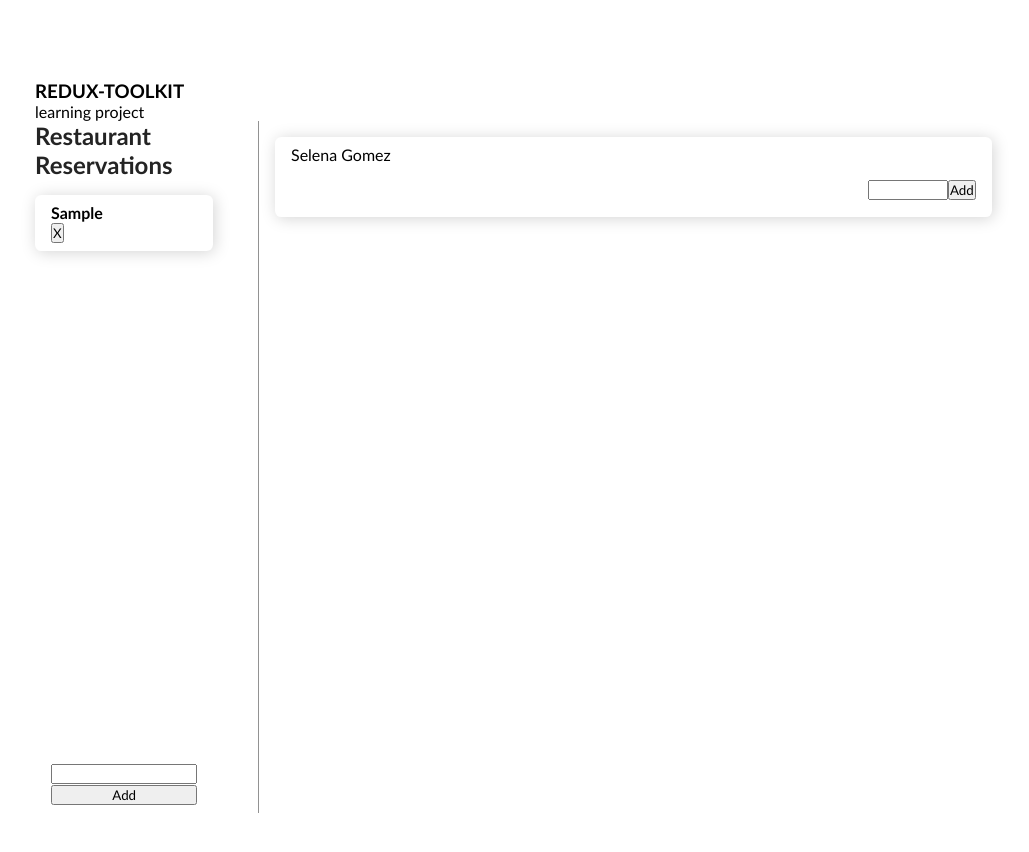
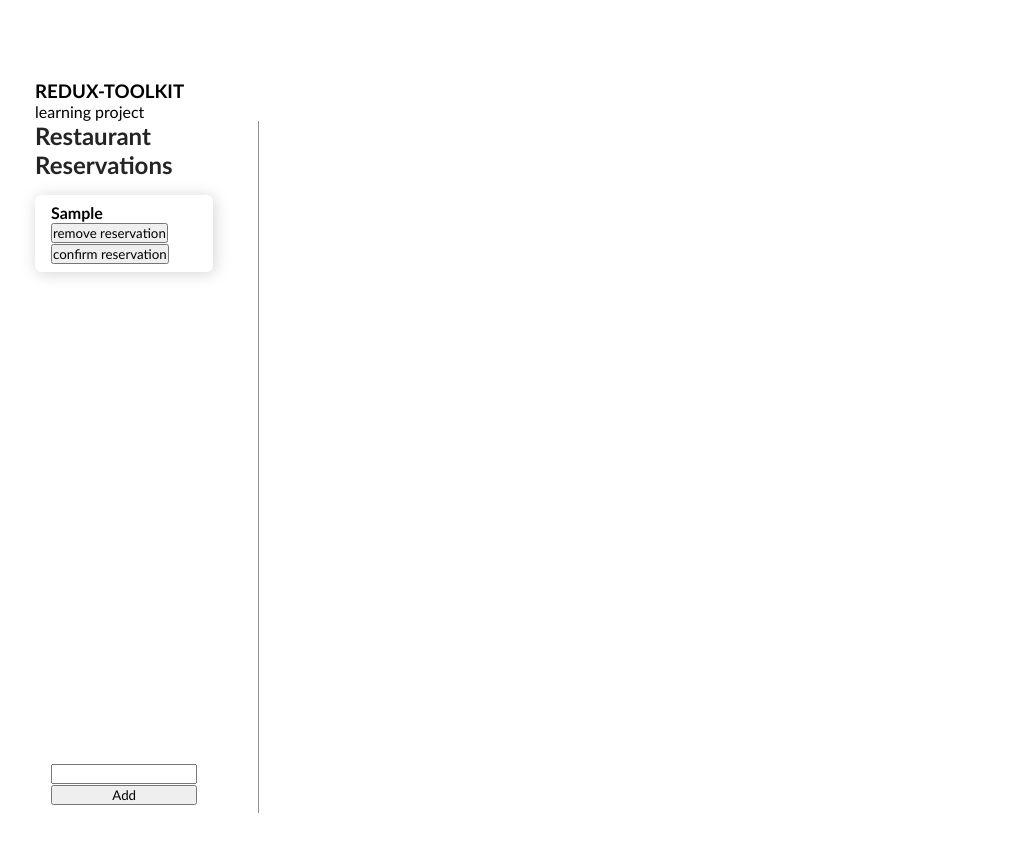
Before and after one commit to DusanVulic/React-REDUX-TOOLKIT--Reservations-app, a React (Create React App) app: page / in a window 1280 px wide. Both pictures are taken after typing "Sample" into the empty fields and a click on the button "Add". Shown: the top 852 px of the page, without its empty margins (45-1074 px from the left). Built offline with nearby package versions, Linux system fonts and the light colour scheme.

Commit message:
customer card and slice created

```diff
--- a/src/App.js
+++ b/src/App.js
@@ -1,11 +1,14 @@
 import React, { useState } from "react";
 import { useSelector, useDispatch } from "react-redux";
 import ReservationCard from "./components/ReservationCard";
+import CustomerCard from "./components/CustomerCard";
 //ispod je metod iz reservation slice
 import { addReservation } from "./features/reservationSlice";
 
 function App() {
+  // mora biti isto ime kao i u state !!!
   const reservations = useSelector((state) => state.reservations.value);
+  const customers = useSelector((state) => state.customers.value);
 
   console.log(reservations);
 
@@ -59,16 +62,10 @@
           </div>
         </div>
         <div className="customer-food-container">
-          <div className="customer-food-card-container">
-            <p>Selena Gomez</p>
-            <div className="customer-foods-container">
-              <div className="customer-food"></div>
-              <div className="customer-food-input-container">
-                <input />
-                <button>Add</button>
-              </div>
-            </div>
-          </div>
+          {customers.map((customer) => {
+            const { id } = customer;
+            return <CustomerCard key={id} {...customer} />;
+          })}
         </div>
       </div>
     </div>
--- a/src/app/store.js
+++ b/src/app/store.js
@@ -6,6 +6,6 @@
 export const store = configureStore({
     reducer: {
         reservations: ReservationReducer,
-        customer: CustomerReducer,
+        customers: CustomerReducer,
     },
 });
--- a/src/components/CustomerCard.js
+++ b/src/components/CustomerCard.js
@@ -1,7 +1,18 @@
 import React from "react";
 
-const CustomerCard = () => {
-  return <div>CustomerCard</div>;
+const CustomerCard = ({ id, name, food }) => {
+  return (
+    <div className="customer-food-card-container">
+      <p>{name}</p>
+      <div className="customer-foods-container">
+        <div className="customer-food"></div>
+        <div className="customer-food-input-container">
+          <input />
+          <button>Add food</button>
+        </div>
+      </div>
+    </div>
+  );
 };
 
 export default CustomerCard;
--- a/src/components/ReservationCard.js
+++ b/src/components/ReservationCard.js
@@ -2,20 +2,36 @@
 
 import { useDispatch } from "react-redux";
 
+//import method  from first slice
 import { removeReservation } from "../features/reservationSlice";
+//import method from the second slice
+import { addCustomer } from "../features/customerSlice";
 
 const ReservationCard = ({ name, id }) => {
   const dispatch = useDispatch();
 
   const removeReservationHandler = (id) => {
-    console.log("klik za brisanje");
+    console.log("reservation removed");
     dispatch(removeReservation(id));
+  };
+
+  const confirmReservationHandler = (id) => {
+    console.log("confirm reservation");
+    // sa prvim  dispatcujem da mi ukloni iz pending invitations
+    dispatch(removeReservation(id));
+    // sa drugim dispetchujem da ga prebaci u drugi state
+    dispatch(addCustomer({ name, id, food: [] }));
   };
 
   return (
     <div className="reservation-card-container">
       <h4>{name} </h4>
-      <button onClick={() => removeReservationHandler(id)}>X</button>
+      <button onClick={() => removeReservationHandler(id)}>
+        remove reservation
+      </button>
+      <button onClick={() => confirmReservationHandler(id)}>
+        confirm reservation
+      </button>
     </div>
   );
 };
--- a/src/features/customerSlice.js
+++ b/src/features/customerSlice.js
@@ -7,11 +7,15 @@
 export const customerSlice = createSlice({
     name: "customers",
     initialState,
-    reducers: {},
+    reducers: {
+        addCustomer: (state, action) => {
+            state.value.push(action.payload);
+        },
+    },
 });
 
 //exportujem akcije
-export const {} = customerSlice.actions;
+export const { addCustomer } = customerSlice.actions;
 
 ///exportujem reducer
 export default customerSlice.reducer;
```
